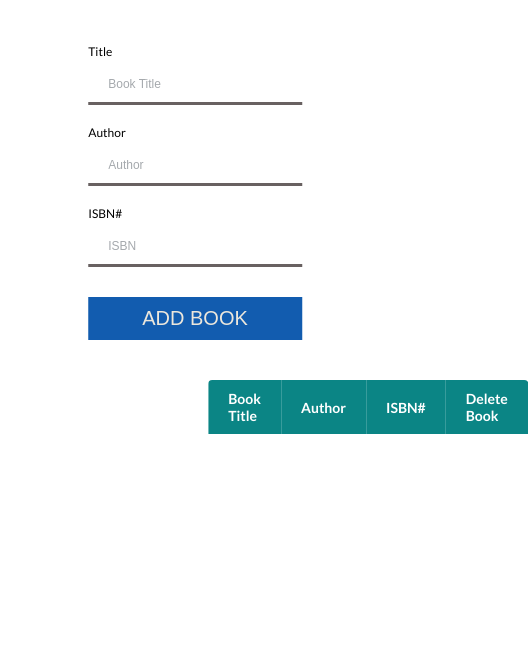
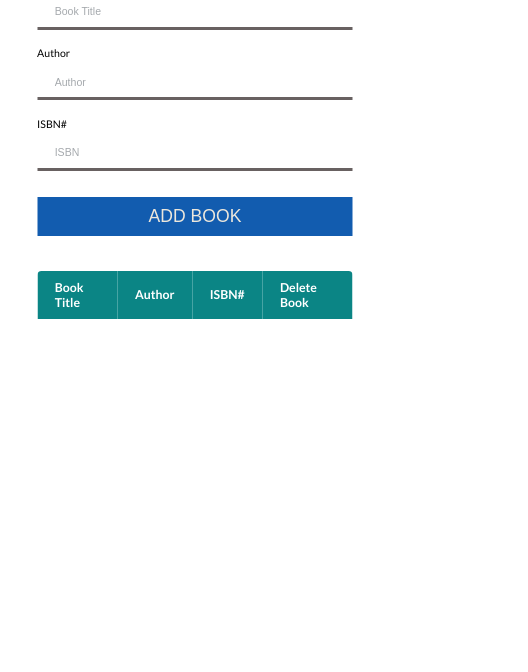
Before and after one commit to raiadi2008/book-app, a plain HTML site: page index.html in a window 390 px wide. Shown: the part 172-844 px from the top of the page, 528 px wide, since content can reach past the window. Drawn offline with Linux system fonts and the light colour scheme.

Commit message:
media queries added

```diff
--- a/style.css
+++ b/style.css
@@ -204,3 +204,84 @@ label:not(:first-child) {
 .negative-alert {
   background-color: rgb(226, 79, 79);
 }
+
+@media only screen and (max-width: 1000px) {
+  .container-result {
+    padding-left: 9rem;
+  }
+}
+
+@media only screen and (max-width: 850px) {
+  .container {
+    width: 70%;
+  }
+  .container-result {
+    padding-left: 7rem;
+  }
+
+}
+
+@media only screen and (max-width: 750px) {
+  .container {
+    padding: 0rem;
+    width: 80%;
+  }
+  .container-result {
+    padding-left: 7rem;
+  }
+}
+
+@media only screen and (max-width: 650px) {
+
+  .container-result {
+    padding-left: 4.4rem;
+  }
+}
+
+
+@media only screen and (max-width: 550px) {
+  .container {
+    padding: 0rem;
+    width: 90%;
+  }
+  .container-result {
+    padding-left: 4rem;
+  }
+}
+
+@media only screen and (max-width: 500px) {
+  .container {
+    padding: 0rem;
+    width: 90%;
+  }
+  .container-result {
+    padding-left: 3rem;
+  }
+}
+
+@media only screen and (max-width: 450px) {
+  html {
+    font-size: 55%;
+  }
+  .container {
+    padding: 0rem;
+    width: 90%;
+  }
+  .container-result {
+    padding-left: 2rem;
+  }
+}
+
+@media only screen and (max-width: 300px) {
+
+  html {
+    font-size: 50%;
+  }
+  .container {
+    padding: 0rem;
+    width: 100%;
+  }
+  .container-result {
+    padding-left: .5rem;
+  }
+}
```
